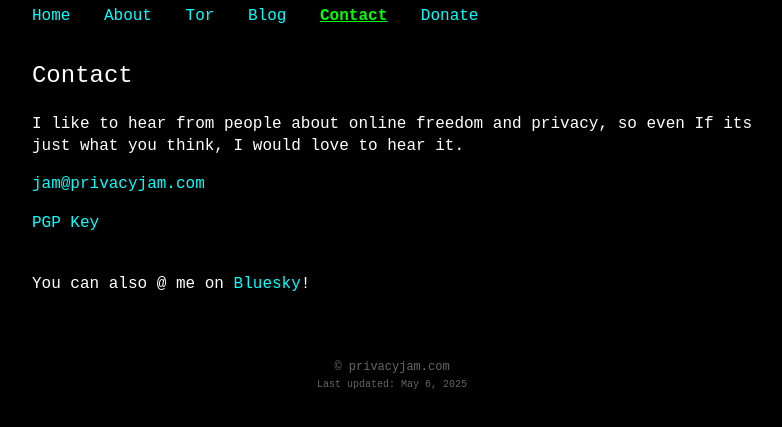
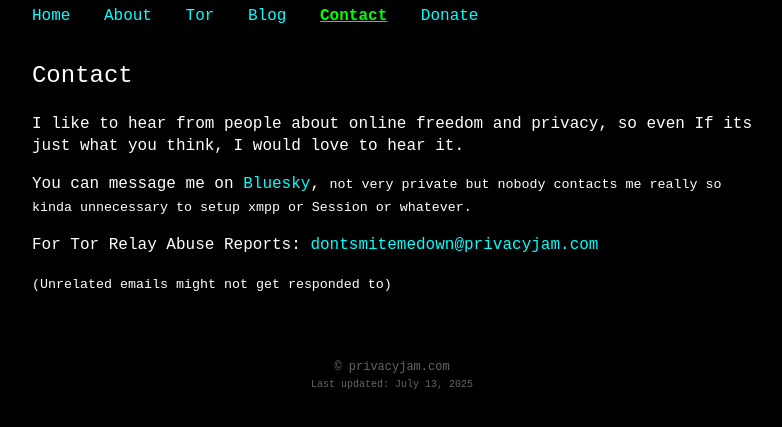
Before and after one commit to privacyjam/privacyjam.com, a plain HTML site: page contact.html in a window 1280 px wide. Shown: the part 115-542 px from the top of the page, without its empty margins (248-1030 px from the left). Drawn offline with Linux system fonts and the light colour scheme.

Commit message:
change contact stuff

```diff
--- a/contact.html
+++ b/contact.html
@@ -25,14 +25,16 @@
 
   <h2>Contact</h2>
   <p>I like to hear from people about online freedom and privacy, so even If its just what you think, I would love to hear it.</p>
-  <p><a href="mailto:jam@privacyjam.com">jam@privacyjam.com</a></p>
-  <a href="/no-index/pgp.asc" >PGP Key</a>
 
-  <br><br><p>You can also @ me on <a href="https://bsky.app/profile/privacyjam.com">Bluesky</a>!</p>
+  <p><bold>You can message me on <a href="https://bsky.app/profile/privacyjam.com">Bluesky</a></bold>, <small>not very private but nobody contacts me really so kinda unnecessary to setup xmpp or Session or whatever.</small></p>
+
+
+  <p>For Tor Relay Abuse Reports: <a href="mailto:dontsmitemedown@privacyjam.com">dontsmitemedown@privacyjam.com</a></p>
+  <small>(Unrelated emails might not get responded to)</small>
 
   <footer>
     &copy; privacyjam.com<br />
-    <small>Last updated: May 6, 2025</small>
+    <small>Last updated: July 13, 2025</small>
   </footer>
 </body>
 </html>
```
